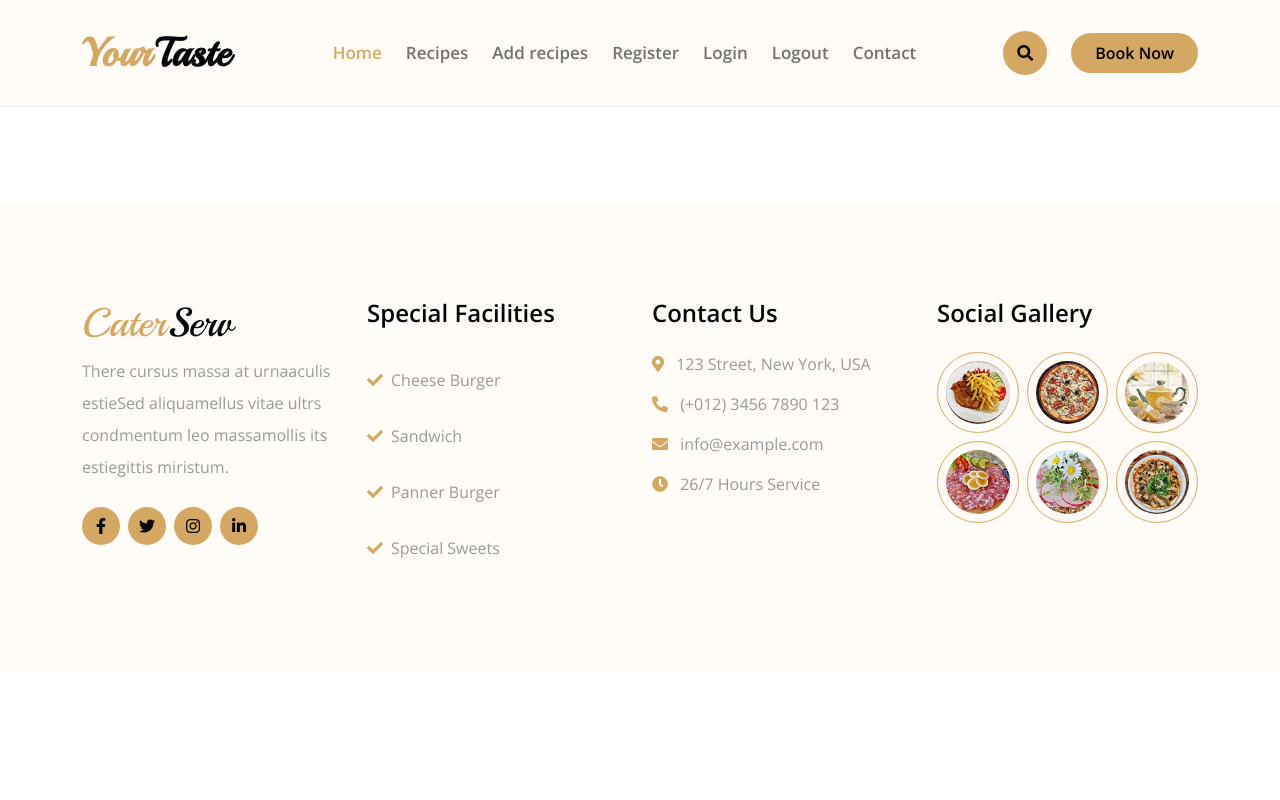
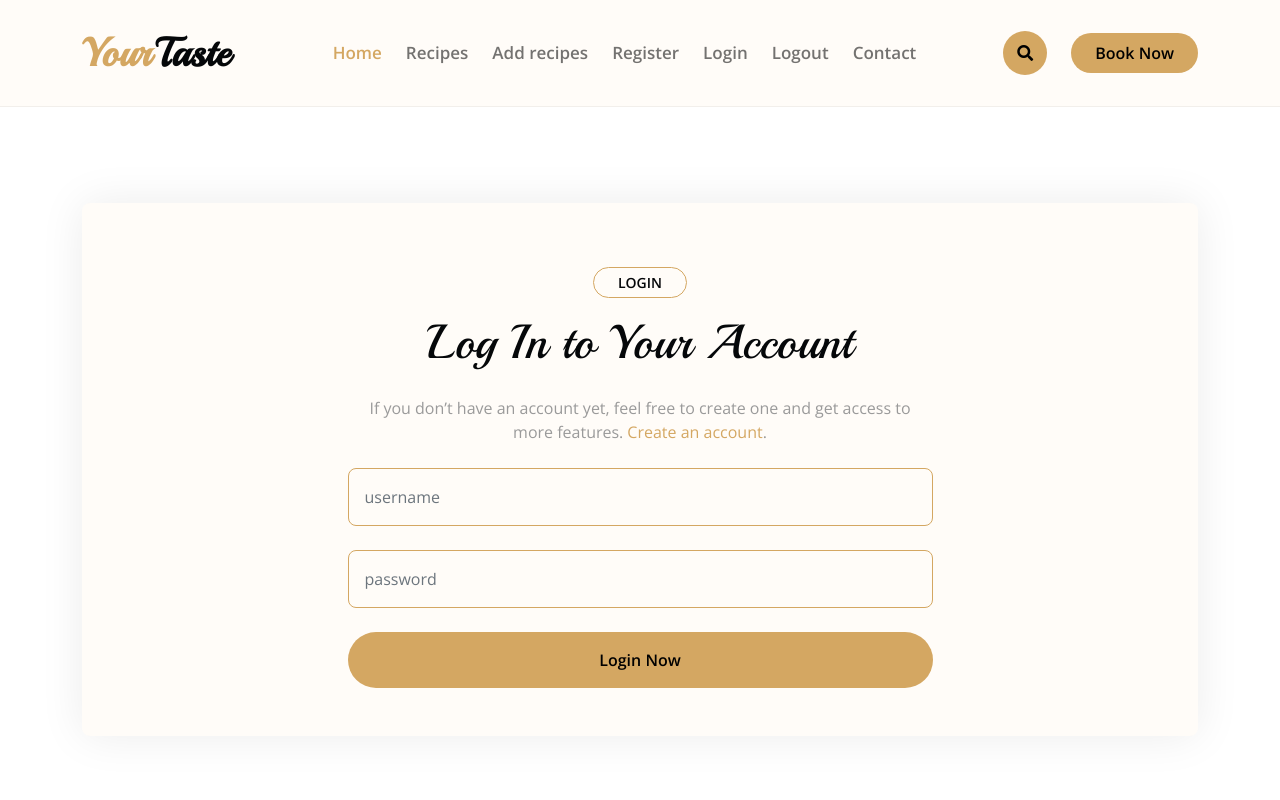
Before and after one commit to NikolVasileva/recipes-reactjs, a React (Vite) app in the folder client/: page /login in a window 1280 px wide. Shown: the top 800 px of the page. Built offline with nearby package versions, Linux system fonts and the light colour scheme.

Commit message:
Create static login form

```diff
--- a/client/src/App.jsx
+++ b/client/src/App.jsx
@@ -4,6 +4,7 @@ import Home from "./components/home/Home.jsx"
 import Recipes from "./components/Recipes/Recipes.jsx"
 import Footer from "./components/footer/Footer.jsx"
 import Details from "./components/details/Details.jsx"
+import Login from "./components/login/Login.jsx"
 
 function App() {
 
@@ -15,6 +16,7 @@ function App() {
         <Route path="/" element={<Home />} />
         <Route path="/recipes" element={<Recipes />} />
         <Route path="/recipes/:recipeId/details" element={<Details />} />
+        <Route path="/login" element={<Login />} />
       </Routes>
 
       <Footer />
--- a/client/src/components/details/Details.jsx
+++ b/client/src/components/details/Details.jsx
@@ -37,7 +37,10 @@ export default function Details() {
                         </div>
 
                         <a href="#" className="btn btn-primary py-3 px-5 rounded-pill">
-                            Cook now<i className="fas fa-arrow-right ps-2"></i>
+                            Edit<i className="fas fa-arrow-right ps-2"></i>
+                        </a>
+                        <a href="#" className="btn btn-primary py-3 px-5 rounded-pill">
+                            Delete<i className="fas fa-arrow-right ps-2"></i>
                         </a>
                     </div>
 
--- a/client/src/components/header/Header.jsx
+++ b/client/src/components/header/Header.jsx
@@ -17,7 +17,7 @@ export default function Header() {
                             <Link to="/recipes" className="nav-item nav-link">Recipes</Link>
                             <a href="service.html" className="nav-item nav-link">Add recipes</a>
                             <a href="event.html" className="nav-item nav-link">Register</a>
-                            <a href="menu.html" className="nav-item nav-link">Login</a>
+                            <Link to="/login" className="nav-item nav-link">Login</Link>
                             <a href="menu.html" className="nav-item nav-link">Logout</a>
                             <a href="contact.html" className="nav-item nav-link">Contact</a>
                         </div>
--- /dev/null
+++ b/client/src/components/login/Login.jsx
@@ -0,0 +1,43 @@
+export default function Login() {
+    return (
+        <div className="container-fluid contact py-6 wow bounceInUp" data-wow-delay="0.1s">
+            <div className="container">
+                <div className="p-5 bg-light rounded contact-form">
+                    <div className="row g-4 justify-content-center text-center">
+                        <div className="col-12">
+                            <small className="d-inline-block fw-bold text-dark text-uppercase bg-light border border-primary rounded-pill px-4 py-1 mb-3">
+                                Login
+                            </small>
+                            <h1 className="display-5 mb-0">Log In to Your Account</h1>
+                        </div>
+                        <div className="col-md-6 col-lg-7 mx-auto">
+                            <p className="mb-4">
+                                If you don’t have an account yet, feel free to create one and get access to more features.
+                                <a href="/register" className="ms-1">Create an account</a>.
+                            </p>
+                            <form>
+                                <input
+                                    type="text" name="username"
+                                    className="w-100 form-control p-3 mb-4 border-primary bg-light"
+                                    placeholder="username"
+                                />
+
+                                <input
+                                    type="text" name="password"
+                                    className="w-100 form-control p-3 mb-4 border-primary bg-light"
+                                    placeholder="password"
+                                />
+                                <button
+                                    className="w-100 btn btn-primary form-control p-3 border-primary bg-primary rounded-pill"
+                                    type="submit"
+                                >
+                                    Login Now
+                                </button>
+                            </form>
+                        </div>
+                    </div>
+                </div>
+            </div>
+        </div>
+    );
+}
```
